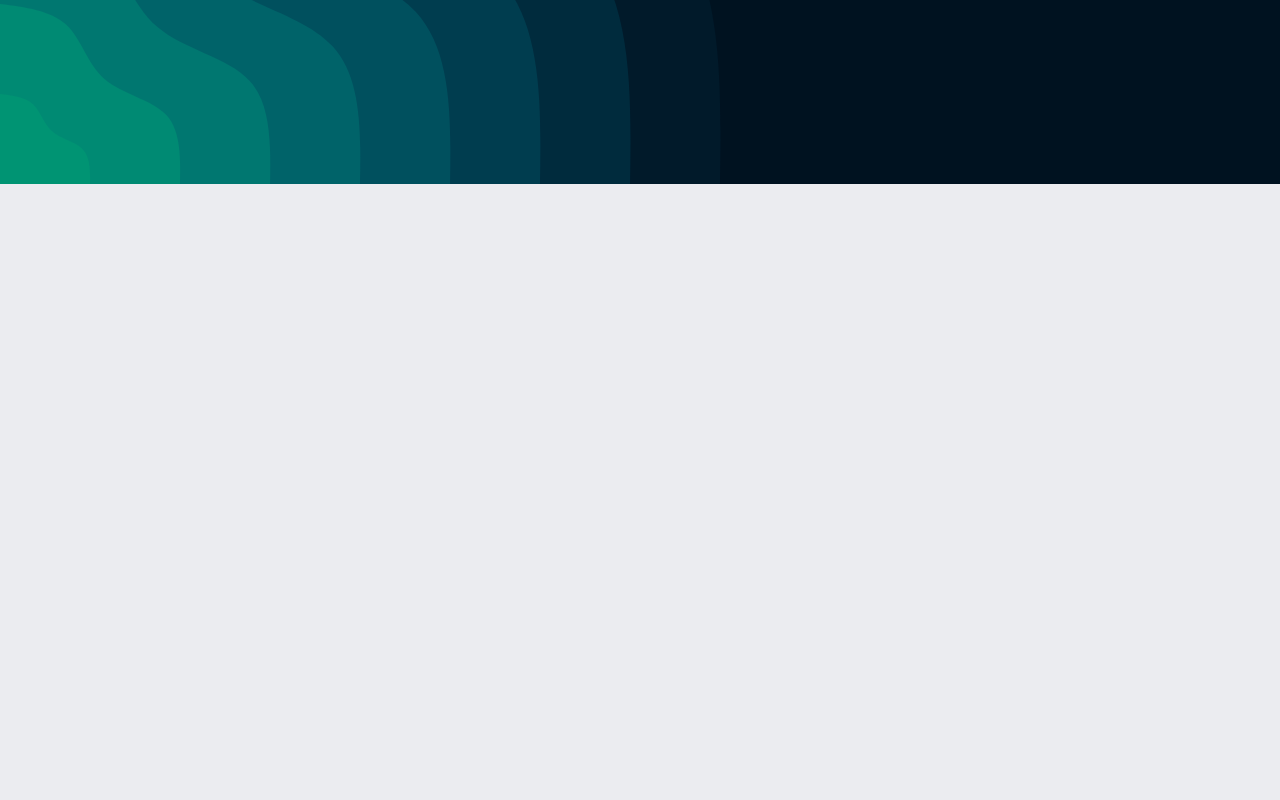
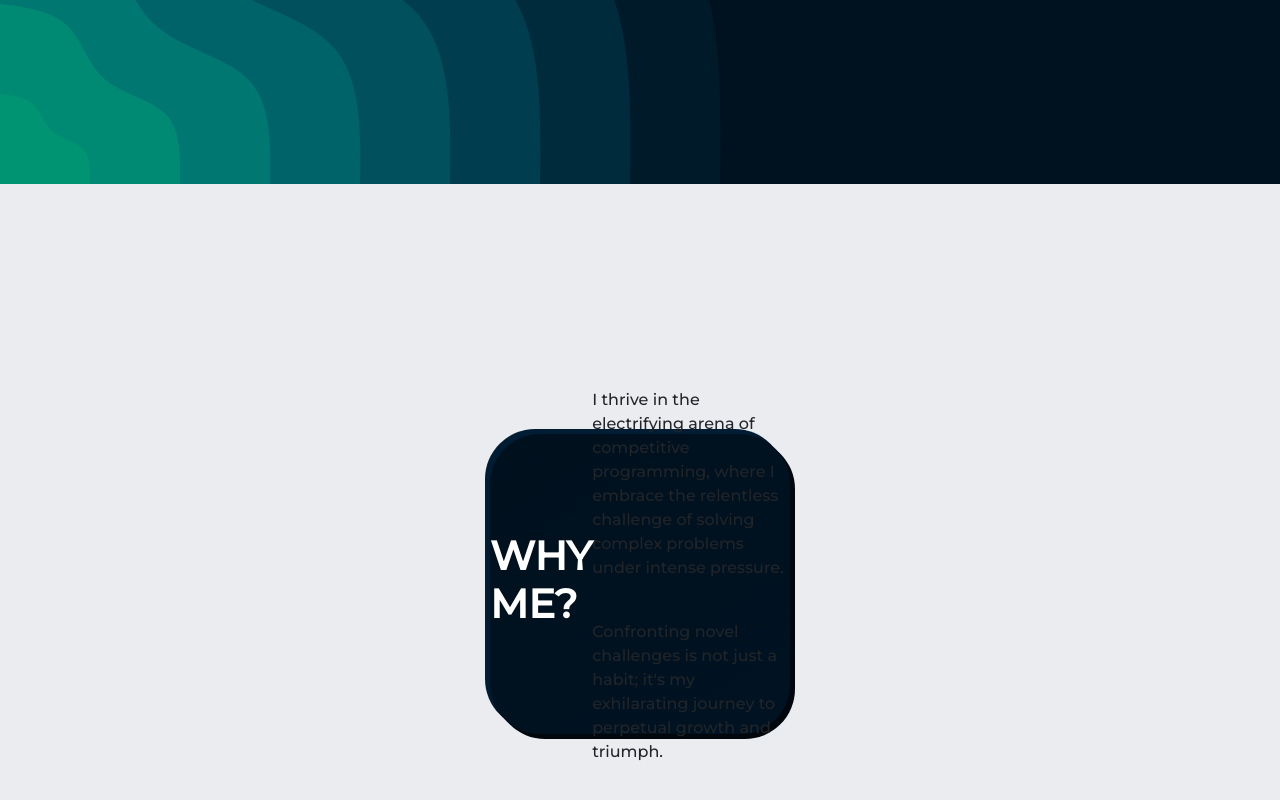
Before and after one commit to VVSD-Charan/Portfolio, a React (Create React App) app in the folder client/: page /courses in a window 1280 px wide. Shown: the part 616-1416 px from the top of the page. Before the commit the page ends 800 px from the top, so only its background shows below. Built offline with nearby package versions, Linux system fonts and the light colour scheme.

Commit message:
Added why me in info section

```diff
--- a/client/src/pages/Courses.js
+++ b/client/src/pages/Courses.js
@@ -18,6 +18,20 @@ function Courses() {
                     </div>
                 </div>
             </div>
+
+            <div className='why-me-parent'>
+                <div className='why-me n-box1 flex-with-center'>
+                    <h1>Why Me?</h1>
+                    <div className='why-me-content'>
+                        <p>
+                            I thrive in the electrifying arena of competitive programming, where I embrace the relentless challenge of solving complex problems under intense pressure.</p>
+                        <br/>
+                        <p>
+                            Confronting novel challenges is not just a habit; it's my exhilarating journey to perpetual growth and triumph.
+                        </p>
+                    </div>
+                </div>
+            </div>
         </div>
     )
 }
--- a/client/src/stylesheets/projects-courses.css
+++ b/client/src/stylesheets/projects-courses.css
@@ -79,6 +79,27 @@
     border-bottom: 2px solid white;
 }
 
+.why-me{
+    height: 300px;
+    width: 300px;
+    background-color: #001220;
+    border-radius: 50px;
+}
+
+.why-me h1{
+    color: white;
+    font-weight: bold;
+    text-transform: uppercase;
+}
+
+.why-me-parent{
+    height: 100vh;
+    width: 100%;
+    display: flex;
+    align-items: center;
+    justify-content: center;
+}
+
 @media(max-width : 750px){
     .courses-intro-content h1{
         font-size: 35px;
```
